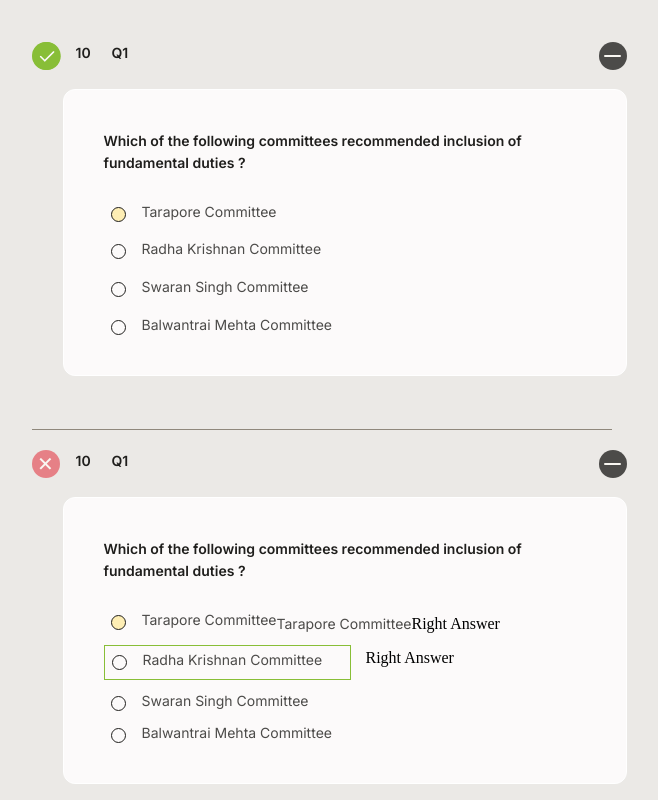
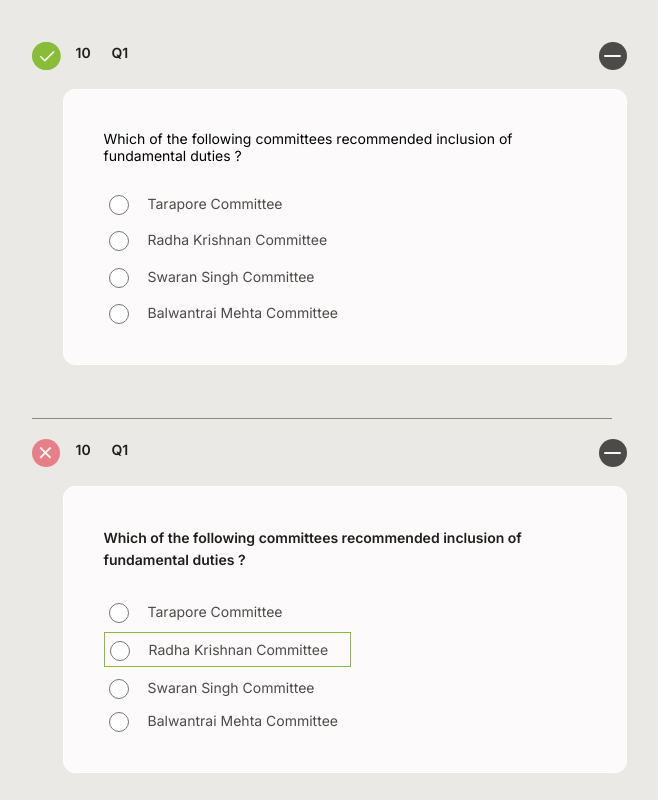
Before and after one commit to Rani-rathod/mcq-test-portal, a Next.js app: page /check_question in a window 1280 px wide. Shown: the part 400-1200 px from the top of the page, without its empty margins (311-969 px from the left). Built offline with nearby package versions, Linux system fonts and the light colour scheme; a web font is replaced by a local one.

Commit message:
carection on 4th page

```diff
--- a/app/check_question/Questions_list.js
+++ b/app/check_question/Questions_list.js
@@ -1,8 +1,8 @@
 import Questions_list_items from "./Question_list_items";
 import './question_list.css'
 
-const Questions_list = function (){
-    return(
+const Questions_list = function () {
+    return (
         <>
             <div className="questions-list">
                 <div className="question-first">
@@ -16,26 +16,27 @@ const Questions_list = function (){
                     </div>
                 </div>
 
-                    <div className="questions">
-                        <div className="question-options" >Which of the following committees recommended inclusion of fundamental duties ?</div>
+                <div className="question-content">
+                    <div className="question">
+                        Which of the following committees recommended inclusion of fundamental duties ?
+                    </div>
                     <div className="options">
-                            <div className="option-content">
-                                <div className="option-icon"></div>
-                                <div className="option-text">Tarapore Committee</div>
-                            </div>
-                            <div className="option-content">
-                                <div className="option-icon1"></div>
-                                <span className="option-text">Radha Krishnan Committee</span>
-                            </div>
-                            <div className="option-content">
-                                <div className="option-icon1"></div>
-                                <span className="option-text">Swaran Singh Committee</span>
-                            </div>
-                            <div className="option-content">
-                                <div className="option-icon1"></div>
-                                <span className="option-text">Balwantrai Mehta Committee</span>
-                            </div>
-
+                        <label className="question-box">
+                            <input type="radio" name="committee" value="Tarapore Committee" className="circle" />
+                            <span className="option">Tarapore Committee</span>
+                        </label>
+                        <label className="question-box">
+                            <input type="radio" name="committee" value="Radha Krishnan Committee" className="circle" />
+                            <span className="option">Radha Krishnan Committee</span>
+                        </label>
+                        <label className="question-box">
+                            <input type="radio" name="committee" value="Swaran Singh Committee" className="circle" />
+                            <span className="option">Swaran Singh Committee</span>
+                        </label>
+                        <label className="question-box">
+                            <input type="radio" name="committee" value="Balwantrai Mehta Committee" className="circle" />
+                            <span className="option">Balwantrai Mehta Committee</span>
+                        </label>
                     </div>
                 </div>
 
@@ -54,35 +55,25 @@ const Questions_list = function (){
                 <div className="questions">
                     <div className="question-options" >Which of the following committees recommended inclusion of fundamental duties ?</div>
                     <div className="options">
-                                <div className="option-content">
-                                    <div className="option-icon"></div>
-                                    <span className="option-text desktop-only ">Tarapore Committee</span>
-                                        <div className="mobile-only">
-                                            <div className="join-text ">
-                                                <span className="option-text ">Tarapore Committee</span>
-                                                <div className="option-text1">Right Answer</div>
+                            <label className="question-box">
+                                <input type="radio" name="committee" value="Tarapore Committee" className="circle" />
+                                <span className="option">Tarapore Committee</span>
+                            </label>
+
+                            <div className="option-highlight">
+                                <label className="question-box">
+                                    <input type="radio" name="committee" value="Tarapore Committee" className="circle" />
+                                    <span className="option">Radha Krishnan Committee </span>
+                                </label>
                         </div>
-                                        </div>
-
-                                </div>
-
-                                <div className="option-content">
-                                    <div className="option-highlight">
-                                        <div className="option-icon2"></div>
-                                        <div className="option-text">Radha Krishnan Committee</div>
-                                    </div>
-                                    <div className="desktop-only">
-                                        <div className="option-text1">Right Answer</div>
-                                    </div>
-                                </div>
-                                <div className="option-content">
-                                    <div className="option-icon1"></div>
-                                    <span className="option-text">Swaran Singh Committee</span>
-                                </div>
-                                <div className="option-content">
-                                    <div className="option-icon1"></div>
-                                    <span className="option-text">Balwantrai Mehta Committee</span>
-                                </div>
+                            <label className="question-box">
+                                <input type="radio" name="committee" value="Tarapore Committee" className="circle" />
+                                <span className="option">Swaran Singh Committee </span>
+                            </label>
+                            <label className="question-box">
+                                <input type="radio" name="committee" value="Tarapore Committee" className="circle" />
+                                <span className="option">Balwantrai Mehta Committee </span>
+                            </label>
                     </div>
 
 
@@ -103,41 +94,41 @@ const Questions_list = function (){
                 </div>
                 <div className="question-list-line"></div>
 
-                <Questions_list_items/>
-                <Questions_list_items/>
-                <Questions_list_items/>
-                <Questions_list_items/>
-                <Questions_list_items/>
-                <Questions_list_items/>
-                <Questions_list_items/>
-                <Questions_list_items/>
-                <Questions_list_items/>
-                <Questions_list_items/>
-                <Questions_list_items/>
-                <Questions_list_items/>
-                <Questions_list_items/>
-                <Questions_list_items/>
-                <Questions_list_items/>
-                <Questions_list_items/>
-                <Questions_list_items/>
-                <Questions_list_items/>
-                <Questions_list_items/>
-                <Questions_list_items/>
-                <Questions_list_items/>
-                <Questions_list_items/>
-                <Questions_list_items/>
-                <Questions_list_items/>
-                <Questions_list_items/>
-                <Questions_list_items/>
-                <Questions_list_items/>
-                <Questions_list_items/>
-                <Questions_list_items/>
-                <Questions_list_items/>
-                <Questions_list_items/>
-                <Questions_list_items/>
-                <Questions_list_items/>
-                <Questions_list_items/>
-                <Questions_list_items/>
+                <Questions_list_items />
+                <Questions_list_items />
+                <Questions_list_items />
+                <Questions_list_items />
+                <Questions_list_items />
+                <Questions_list_items />
+                <Questions_list_items />
+                <Questions_list_items />
+                <Questions_list_items />
+                <Questions_list_items />
+                <Questions_list_items />
+                <Questions_list_items />
+                <Questions_list_items />
+                <Questions_list_items />
+                <Questions_list_items />
+                <Questions_list_items />
+                <Questions_list_items />
+                <Questions_list_items />
+                <Questions_list_items />
+                <Questions_list_items />
+                <Questions_list_items />
+                <Questions_list_items />
+                <Questions_list_items />
+                <Questions_list_items />
+                <Questions_list_items />
+                <Questions_list_items />
+                <Questions_list_items />
+                <Questions_list_items />
+                <Questions_list_items />
+                <Questions_list_items />
+                <Questions_list_items />
+                <Questions_list_items />
+                <Questions_list_items />
+                <Questions_list_items />
+                <Questions_list_items />
 
                 <div className="question-first">
                     <div className="unattempted-logo1">
--- a/app/check_question/question_list.css
+++ b/app/check_question/question_list.css
@@ -91,11 +91,13 @@
 }
 .options{
     height: 132px;
-    margin-top: 28px;
     justify-content: space-between;
     display: flex;
+    margin-top: 28px;
     flex-direction: column;
+    /* gap: 12px; */
 }
+
 
 
 .option-icon,.option-icon1,.option-icon2{
@@ -201,3 +203,61 @@
 
 
 }
+
+
+.question-content {
+    border: solid 1px white;
+    border-radius: 12px;
+    margin: 19px 0px 53px 31px;
+    background-color: #FCFAFA;
+    padding: 40px 40px;
+    /* border: 1px solid black; */
+}
+
+@media (max-width: 576px) {
+    .question-content {
+        /* border: 1px solid blue; */
+        padding-top: 40px;
+        padding-bottom: 40px;
+        margin-bottom: 40px;
+    }
+}
+
+
+
+.question {
+    /* color: #1F1E1C; */
+    font-family: Inter;
+    font-size: 14px;
+}
+
+
+
+
+.question-box {
+    display: flex;
+    align-items: center;
+}
+
+
+.circle {
+    width: 20px;
+    height: 20px;
+}
+
+
+.option {
+    margin-left: 16px;
+    color: #4C4B49;
+    font-family: Inter;
+    font-size: 14px;
+
+}
+
+.option-text {
+    margin-left: 16px;
+    color: #4C4B49;
+    font-family: Inter;
+    font-size: 14px;
+}
+/* .option */
```
Lines whose indentation alone changed are shown as unchanged.
